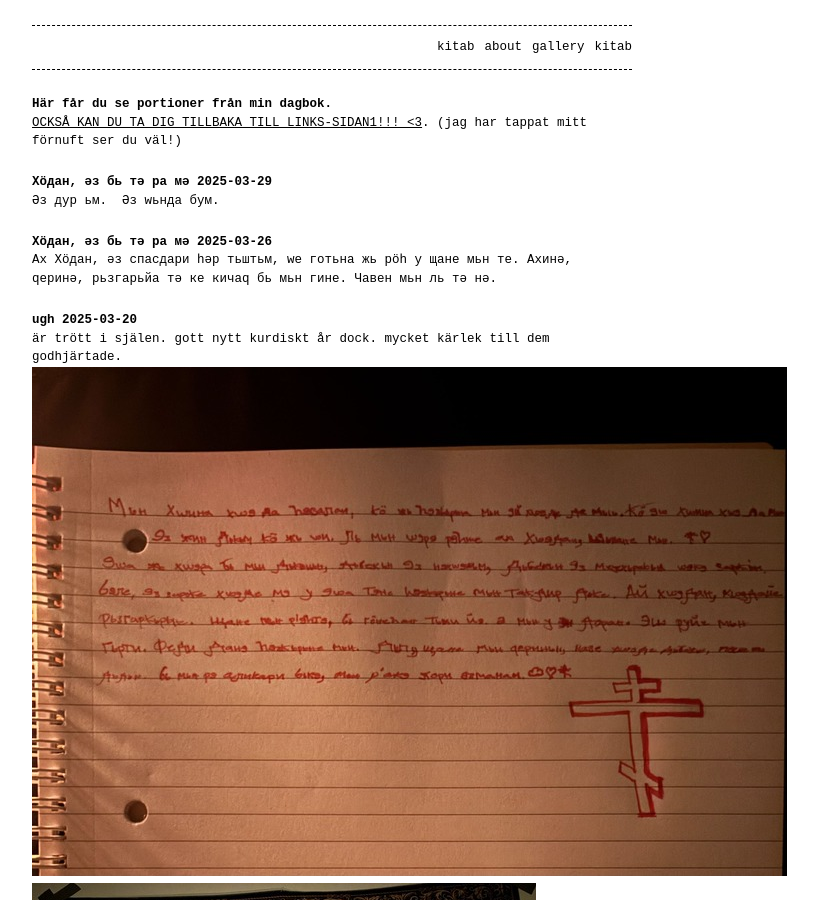
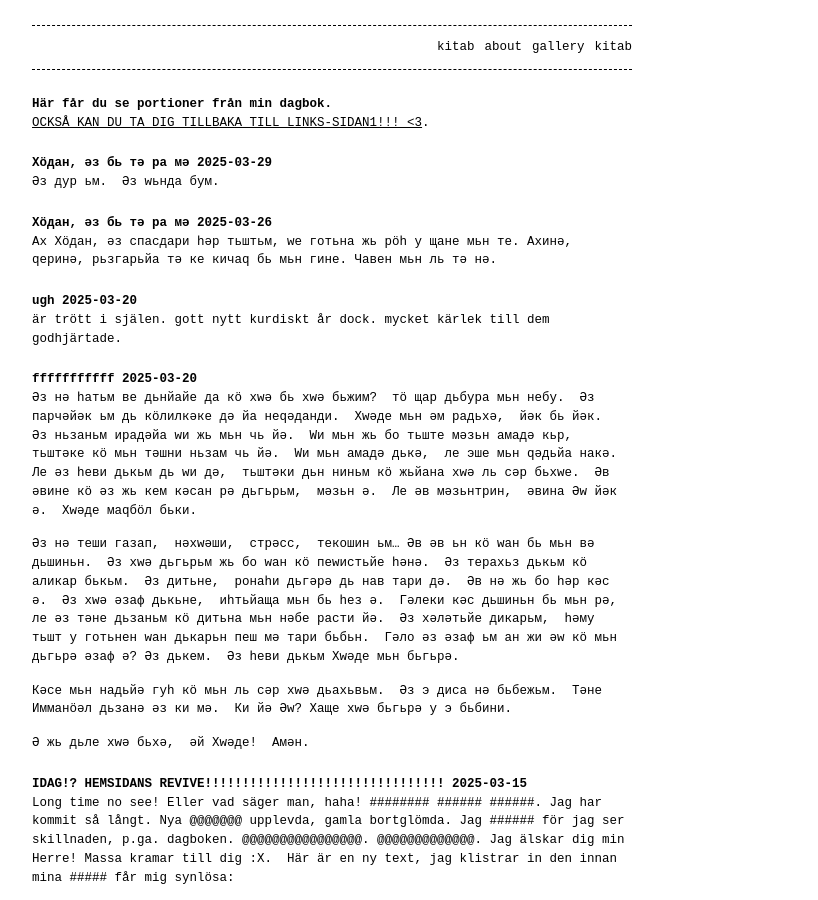
Before and after one commit to ronim-efrin/kitab, a Jekyll site: the page built from Joe.md, in a window 1280 px wide and 900 px high. Shown: the whole window, without its empty margins (308-1126 px from the left). Built offline with Jekyll 4.4.1, drawn with Linux system fonts in a browser that asks for light colours; some of the changed text lies outside the part shown.

Commit message:
Update Joe.md

```diff
--- a/Joe.md
+++ b/Joe.md
@@ -4,7 +4,7 @@ layout: home
 permalink: yap
 ---
 # Här får du se portioner från min dagbok.
-[OCKSÅ KAN DU TA DIG TILLBAKA TILL LINKS-SIDAN1!!! <3](https://ronim-efrin.github.io/). (jag har tappat mitt förnuft ser du väl!)
+[OCKSÅ KAN DU TA DIG TILLBAKA TILL LINKS-SIDAN1!!! <3](https://ronim-efrin.github.io/).
 
 ## Хöдан, әз бь тә ра мә 2025-03-29
 Әз дур ьм.  Әз ԝьнда бум.
@@ -14,8 +14,7 @@ permalink: yap
 
 ## ugh 2025-03-20
 är trött i själen. gott nytt kurdiskt år dock. mycket kärlek till dem godhjärtade.
-![a](assets\bilder\kristetrandom\christu-newroz.jpg)
-![b](assets\bilder\kristetrandom\wereq-newroz.jpg)
+
 
 ## fffffffffff 2025-03-20
  Әз нә һатьм ве дьнйайе да кӧ хԝә бь хԝә бьжим?  тӧ щар дьбура мьн небу.  Әз парчәйәк ьм дь кӧлилкәке дә йа неԛәданди.  Хԝәде мьн әм радьхә,  йәк бь йәк.  Әз ньзаньм ирадәйа ԝи жь мьн чь йә.  Ԝи мьн жь бo тьште мәзьн амадә кьр,  тьштәке кӧ мьн тәшни ньзам чь йә.  Ԝи мьн амадә дькә,  ле эше мьн ԛәдьйа накә.  Ле әз һеви дькьм дь ԝи дә,  тьштәки дьн ниньм кӧ жьйана хԝә ль сәр бьхԝе.  Әв әвине кӧ әз жь кем кәсан рә дьгьрьм,  мәзьн ә.  Ле әв мәзьнтрин,  әвина Әԝ йәк ә.  Хԝәде маԛбӧл бьки.
@@ -35,6 +34,3 @@ Long time no see! Eller vad säger man, haha! ######## ###### ######. Jag har ko
 ## Igår? 2024-06-17
 
 Дьһo? Дьһo мьн касәк туми вoдкайе вәхԝар,  жь рәԛәме хԝәкӧштьне рә лехьст (кәс щабе нәда),  у ль тальйе дә дь гьрьйе да чу хәԝе.  Рoжәк ә'ди бу.
-
-![här är ett öga jag ritade för länge sen i skolan C:](oga-img.jpg)
-Här är ett öga jag ritade för länge sen i skolan. Det fick vara med. C:
```
